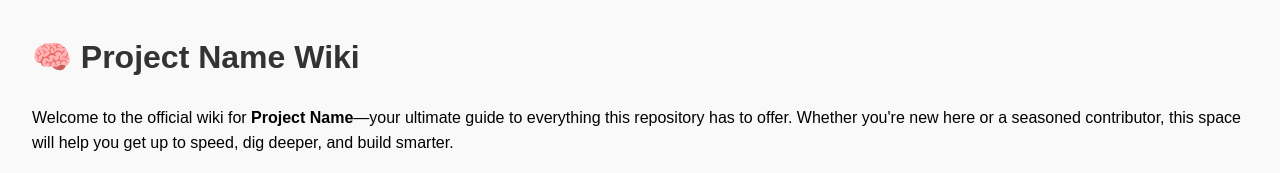
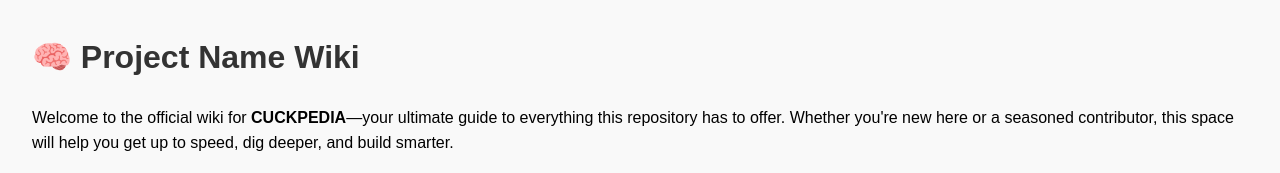
Before and after one commit to botanicalcuck/cuckpedia, a plain HTML site: page New folder/index.html in a window 1280 px wide. Shown: the top 173 px of the page. Drawn offline with Linux system fonts and the light colour scheme.

Commit message:
index.html

```diff
--- a/New folder/index.html
+++ b/New folder/index.html
@@ -2,7 +2,7 @@
 <html lang="en">
 <head>
   <meta charset="UTF-8">
-  <title>Project Name Wiki</title>
+  <title>CUCKPEDIA</title>
   <style>
     body {
       font-family: Arial, sans-serif;
@@ -31,7 +31,7 @@
 </head>
 <body>
   <h1>🧠 Project Name Wiki</h1>
-  <p>Welcome to the official wiki for <strong>Project Name</strong>—your ultimate guide to everything this repository has to offer. Whether you're new here or a seasoned contributor, this space will help you get up to speed, dig deeper, and build smarter.</p>
+  <p>Welcome to the official wiki for <strong>CUCKPEDIA</strong>—your ultimate guide to everything this repository has to offer. Whether you're new here or a seasoned contributor, this space will help you get up to speed, dig deeper, and build smarter.</p>
 
   <h2>🚀 Quick Start</h2>
   <ul>
```
